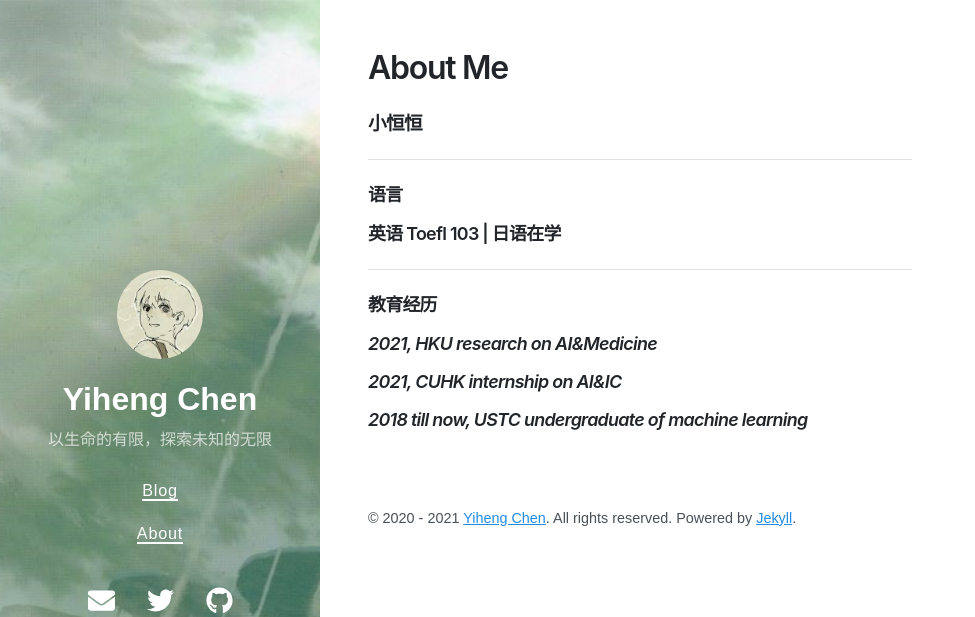
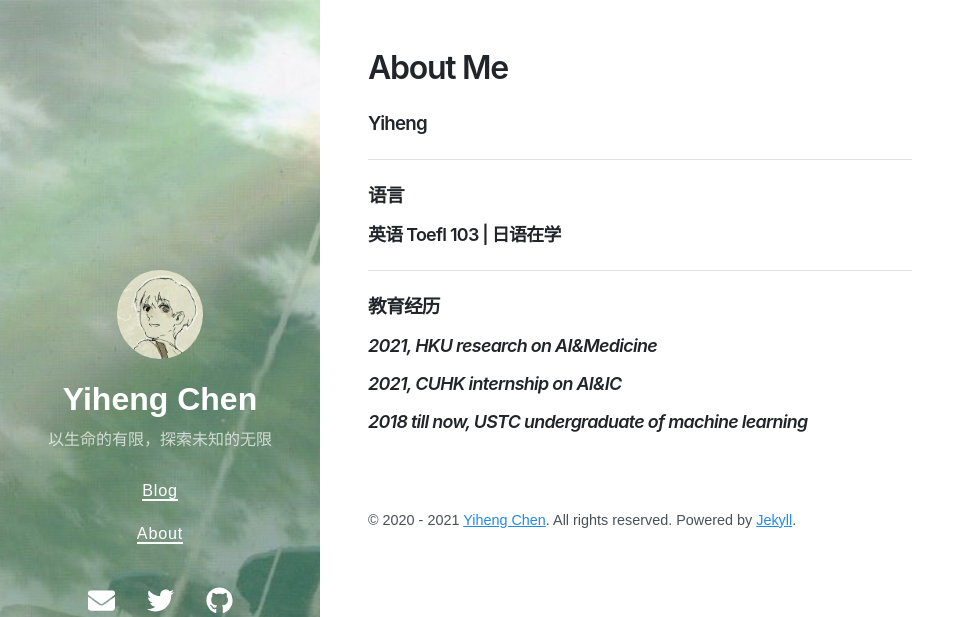
Before and after one commit to yihenc/yihenc.github.io, a Jekyll site: the page built from about.md, in a window 1280 px wide. Shown: the top 617 px of the page, without its empty margins (0-975 px from the left). Built offline with Jekyll 4.4.1, drawn with Linux system fonts in a browser that asks for light colours; nearby versions of some CDN libraries.

Commit message:
Update about.md

```diff
--- a/about.md
+++ b/about.md
@@ -3,17 +3,17 @@ layout: page
 title: About Me
 ---
 
-### 小恒恒
+### Yiheng
 
 ------
 
-#### **语言**
+### **语言**
 
 #### 英语  Toefl 103  |  日语在学
 
 ------
 
-#### **教育经历**
+### **教育经历**
 
 #### *2021, HKU research on AI&Medicine*
 
```
